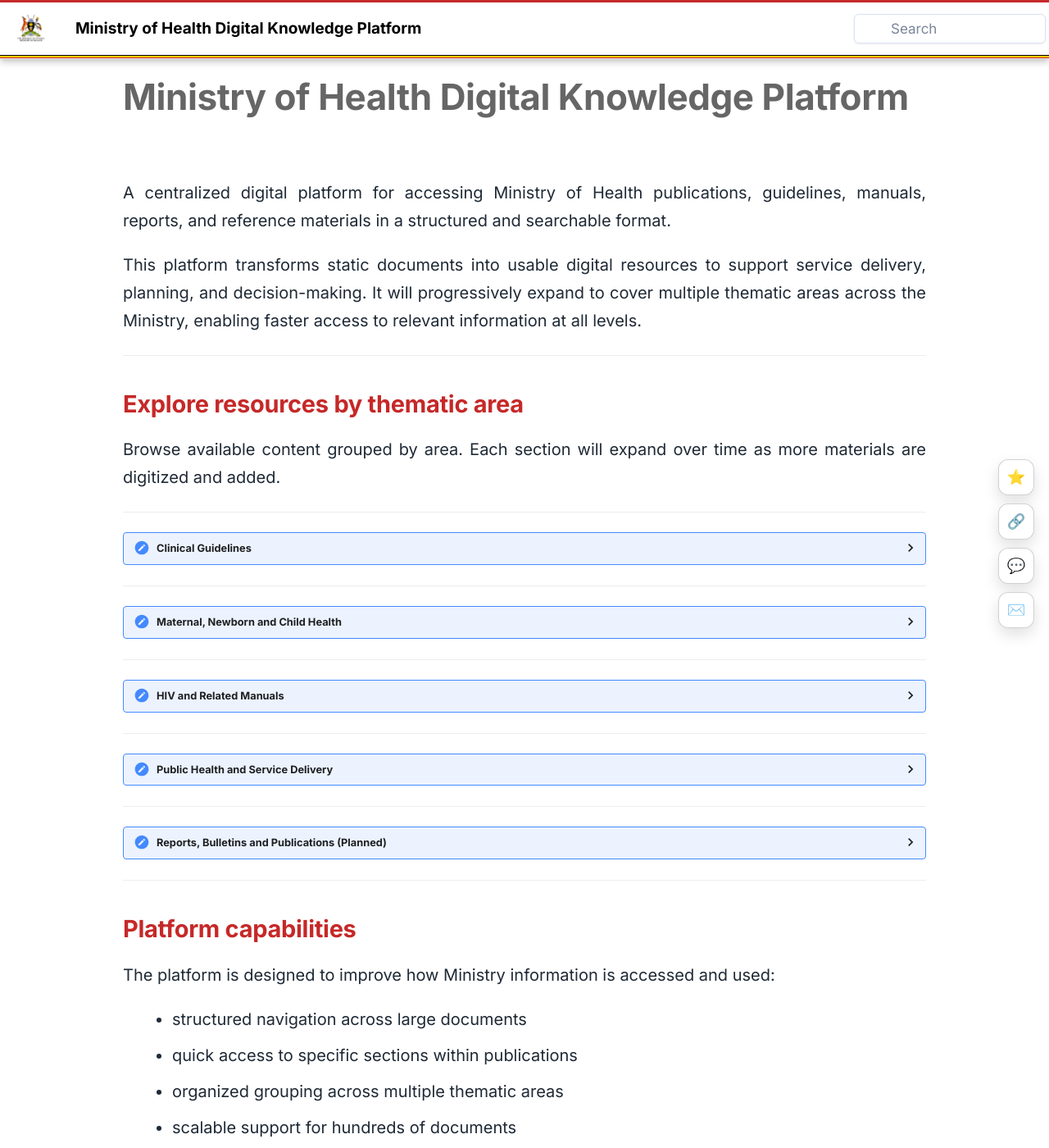
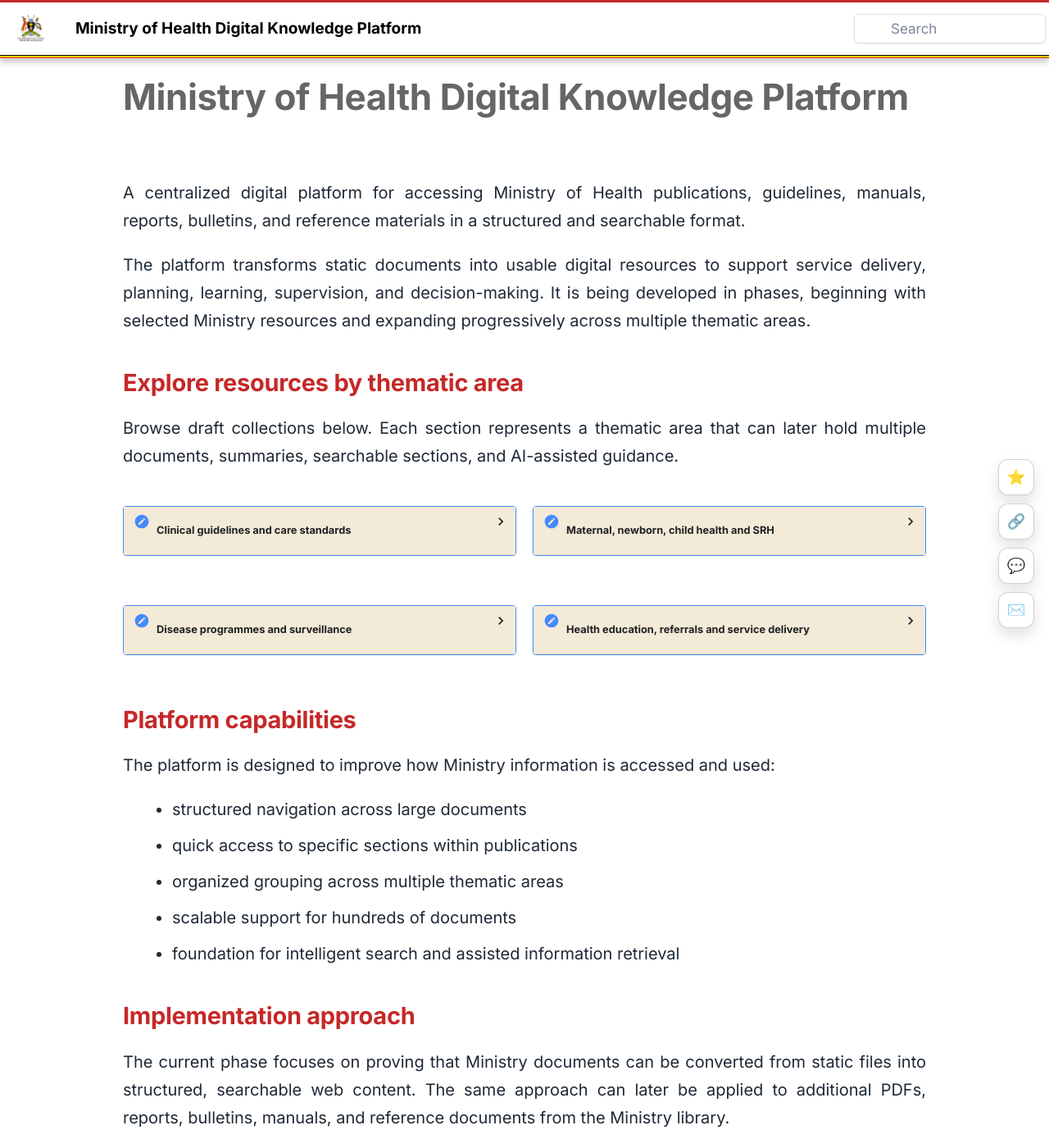
Before and after one commit to mohuganda/digital-guidelines-and-documentation, an MkDocs documentation site: the page built from docs/index.md, in a window 1280 px wide and 1400 px high. Shown: the whole window at 82% size. Built offline with MkDocs 1.6.1 and Material for MkDocs 9.7.7, drawn with Linux system fonts in a browser that asks for light colours; some of the changed text lies outside the part shown.

Commit message:
Improve mobile responsiveness and landing page card behaviour

```diff
--- a/docs/index.md
+++ b/docs/index.md
@@ -6,129 +6,97 @@
 
 # Ministry of Health Digital Knowledge Platform
 
-A centralized digital platform for accessing Ministry of Health publications, guidelines, manuals, reports, and reference materials in a structured and searchable format.
+A centralized digital platform for accessing Ministry of Health publications, guidelines, manuals, reports, bulletins, and reference materials in a structured and searchable format.
 
-This platform transforms static documents into usable digital resources to support service delivery, planning, and decision-making. It will progressively expand to cover multiple thematic areas across the Ministry, enabling faster access to relevant information at all levels.
-
----
+The platform transforms static documents into usable digital resources to support service delivery, planning, learning, supervision, and decision-making. It is being developed in phases, beginning with selected Ministry resources and expanding progressively across multiple thematic areas.
 
 ## Explore resources by thematic area
 
-Browse available content grouped by area. Each section will expand over time as more materials are digitized and added.
+Browse draft collections below. Each section represents a thematic area that can later hold multiple documents, summaries, searchable sections, and AI-assisted guidance.
 
----
+<div class="landing-grid">
 
-<details>
-<summary><strong>Clinical Guidelines</strong></summary>
+<details class="landing-card">
+<summary>Clinical guidelines and care standards</summary>
 
 <ul class="doc-list">
-
   <li>
     <strong><a href="chapters_split/00/00-00-overview/">Uganda Clinical Guidelines 2023</a></strong><br>
-    National guidance for diagnosis and management of common health conditions across all levels of care.
+    Digitized national guidance for management of common health conditions. This is the first fully structured document currently available on the platform.
   </li>
-
   <li>
     <strong>Uganda Clinical Guidelines 2016</strong><br>
-    Previous edition retained for reference and comparison where needed.
+    Earlier edition to support comparison, historical reference, and future content migration.
   </li>
-
+  <li>
+    <strong>Essential Maternal and Neonatal Core Clinical Guidelines</strong><br>
+    Maternal and newborn care guidance suitable for future digitization under the clinical reference collection.
+  </li>
 </ul>
 
 </details>
 
----
-
-<details>
-<summary><strong>Maternal, Newborn and Child Health</strong></summary>
+<details class="landing-card">
+<summary>Maternal, newborn, child health and SRH</summary>
 
 <ul class="doc-list">
-
   <li>
-    <strong>Essential Maternal and Neonatal Clinical Guidelines</strong><br>
-    Core guidance supporting maternal and newborn care services.
+    <strong>Essential Maternal and Newborn Clinical Guidelines for Uganda, July 2023</strong><br>
+    Recent maternal and newborn care guidance identified for future conversion into a structured digital format.
   </li>
-
   <li>
-    <strong>Maternal and Newborn Clinical Guidelines – July 2023</strong><br>
-    Updated national guidance aligned to current priorities.
+    <strong>Essential Maternal and Newborn Clinical Care Guidelines for Uganda, October 2021</strong><br>
+    Earlier maternal and newborn reference document that may support version comparison and continuity of guidance.
   </li>
-
   <li>
-    <strong>Maternal and Newborn Clinical Guidelines – October 2021</strong><br>
-    Earlier edition for continuity and reference.
+    <strong>Provider Initiated HIV Counselling and Testing in Clinical Settings</strong><br>
+    Counselling and testing reference material that can support HIV, SRH, and service delivery guidance.
   </li>
-
 </ul>
 
 </details>
 
----
-
-<details>
-<summary><strong>HIV and Related Manuals</strong></summary>
+<details class="landing-card">
+<summary>Disease programmes and surveillance</summary>
 
 <ul class="doc-list">
-
   <li>
-    <strong>The HIV Clinical Manual</strong><br>
-    Reference manual supporting HIV prevention, treatment, and care.
+    <strong>Malaria Bulletin</strong><br>
+    Routine programme bulletin that can demonstrate how the platform will support searchable reports and periodic public health updates.
   </li>
-
   <li>
-    <strong>Provider-Initiated HIV Counselling and Testing</strong><br>
-    Guidance for integrating HIV testing into routine clinical services.
+    <strong>TB and Leprosy Strategy</strong><br>
+    Disease programme strategy document suitable for future structured access, search, and AI-assisted retrieval.
   </li>
-
+  <li>
+    <strong>Improving the prevention, diagnosis and clinical management of sepsis</strong><br>
+    Technical reference document that can support clinical care, quality improvement, and emergency response use cases.
+  </li>
 </ul>
 
 </details>
 
----
-
-<details>
-<summary><strong>Public Health and Service Delivery</strong></summary>
+<details class="landing-card">
+<summary>Health education, referrals and service delivery</summary>
 
 <ul class="doc-list">
-
   <li>
-    <strong>Clinical Management of Sepsis</strong><br>
-    Guidance for early detection and management of sepsis.
+    <strong>Referral Pathway</strong><br>
+    Service delivery reference material that can be digitized to support quick access to referral guidance and related processes.
   </li>
-
   <li>
-    <strong>Obstetric Fistula: Clinical and Programme Guidance</strong><br>
-    Specialized guidance for management and programme response.
+    <strong>Life Skills Flier</strong><br>
+    Health education material that can demonstrate how shorter public-facing documents may be organized and searched.
   </li>
-
+  <li>
+    <strong>Parenting Resource</strong><br>
+    Community and family health material that can support future expansion beyond technical guidelines.
+  </li>
 </ul>
 
 </details>
 
----
-
-<details>
-<summary><strong>Reports, Bulletins and Publications (Planned)</strong></summary>
-
-<ul class="doc-list">
-
-  <li>
-    Routine surveillance bulletins, programme reports, and Ministry publications.
-  </li>
-
-  <li>
-    National and sub-national performance reports and analytical summaries.
-  </li>
-
-  <li>
-    Technical briefs and reference materials across Ministry programmes.
-  </li>
-
-</ul>
-
-</details>
-
----
+</div>
 
 ## Platform capabilities
 
@@ -140,12 +108,20 @@
 - scalable support for hundreds of documents
 - foundation for intelligent search and assisted information retrieval
 
----
+## Implementation approach
+
+The current phase focuses on proving that Ministry documents can be converted from static files into structured, searchable web content. The same approach can later be applied to additional PDFs, reports, bulletins, manuals, and reference documents from the Ministry library.
+
+The platform will support three levels of use:
+
+- **Browse:** users navigate content by thematic area and document structure.
+- **Search:** users find terms, sections, and related guidance faster than in static PDFs.
+- **Ask:** users query approved content through an AI-assisted interface with references back to source documents.
 
 ## Important notes
 
 !!! note "Use of content"
-    This platform provides a digital representation of Ministry of Health publications to improve accessibility and usability. It does not replace official documents or approved dissemination processes.
+    This platform provides a digital representation of Ministry of Health publications to improve accessibility and usability. It does not replace official documents, approval processes, or formal dissemination channels.
 
 !!! note "Future development"
-    The platform will continue to expand in both content and functionality, including advanced search and intelligent assistance to support information discovery and use.
+    The platform will continue to expand in both content and functionality, including improved document coverage, better mobile presentation, and intelligent assistance to support information discovery and use.
--- a/docs/stylesheets/extra.css
+++ b/docs/stylesheets/extra.css
@@ -692,6 +692,84 @@
   margin-bottom: 0.2rem;
 }
 
+/* =========================================================
+   LANDING PAGE RESOURCE GRID
+   Cream MoH-style cards, 2 by 2 on desktop
+   ========================================================= */
+
+.landing-grid {
+  display: grid;
+  grid-template-columns: repeat(2, minmax(0, 1fr));
+  gap: 1rem;
+  margin: 1.2rem 0 2rem 0;
+}
+
+.landing-card {
+  border: 1px solid #e2d7bd;
+  border-radius: 10px;
+  background: #f7f1e4;
+  box-shadow: 0 1px 2px rgba(0, 0, 0, 0.04);
+  overflow: hidden;
+}
+
+.landing-card summary {
+  cursor: pointer;
+  padding: 0.9rem 1rem;
+  font-weight: 700;
+  color: #202124;
+  background: #f3ead8;
+  border-bottom: 1px solid #e2d7bd;
+}
+
+.landing-card[open] summary {
+  border-bottom: 1px solid #e2d7bd;
+}
+
+.landing-card .doc-list {
+  margin: 0;
+  padding: 1rem 1.2rem 1rem 1.5rem;
+}
+
+.landing-card .doc-list li {
+  margin-bottom: 0.85rem;
+  line-height: 1.5;
+}
+
+.landing-card .doc-list li:last-child {
+  margin-bottom: 0;
+}
+
+.landing-card a {
+  font-weight: 700;
+}
+
+@media screen and (max-width: 768px) {
+  .landing-grid {
+    grid-template-columns: 1fr;
+    gap: 0.8rem;
+  }
+
+  .landing-card summary {
+    padding: 0.75rem 0.85rem;
+    font-size: 0.9rem;
+  }
+
+  .landing-card .doc-list {
+    padding: 0.85rem 1rem 0.85rem 1.25rem;
+  }
+
+  .landing-card .doc-list li {
+    font-size: 0.88rem !important;
+    margin-bottom: 0.65rem;
+  }
+  .landing-grid {
+  align-items: start;
+}
+
+.landing-card {
+  min-height: auto;
+}
+}
 
 /* =========================================================
    16. FOOTER CONTROL
@@ -701,14 +779,15 @@
    If needed later, hide footer only on homepage using
    page-specific template logic or JS. */
 
-   /* =========================================================
+  /* =========================================================
    17. MOBILE RESPONSIVENESS PATCH
-   Fix phone rendering, drawer behaviour, headings and spacing
+   Phone rendering, drawer behaviour, headings, spacing,
+   landing cards and tables
    ========================================================= */
 
 @media screen and (max-width: 768px) {
 
-  /* Let MkDocs/Material control the mobile layout naturally */
+  /* Let Material handle mobile layout without desktop constraints */
   .md-grid,
   .md-main__inner,
   .md-content,
@@ -719,63 +798,98 @@
   }
 
   .md-content__inner {
-    padding: 1rem 1.1rem 2rem 1.1rem !important;
+    padding: 1rem 1rem 2rem 1rem !important;
   }
 
-  /* Stop desktop sidebar widths from affecting mobile */
-  .md-sidebar--primary,
-  .md-sidebar--secondary {
-    width: auto !important;
+  .md-main {
+    overflow-x: hidden !important;
   }
 
-  /* Hide right-side TOC on mobile */
+  /* Hide right-side page TOC on mobile */
   .md-sidebar--secondary {
     display: none !important;
   }
 
-  /* Mobile typography */
+  /* Primary drawer should remain Material-like but not too wide */
+  .md-sidebar--primary {
+    position: fixed !important;
+    width: 82vw !important;
+    max-width: 330px !important;
+  }
+
+  .md-sidebar--primary .md-sidebar__scrollwrap {
+    width: 100% !important;
+    max-width: 330px !important;
+  }
+
+  /* Mobile drawer typography */
+  .md-nav--primary .md-nav__title {
+    font-size: 0.85rem !important;
+    line-height: 1.3 !important;
+    padding: 0.8rem 1rem !important;
+  }
+
+  .md-nav--primary .md-nav__item {
+    font-size: 0.9rem !important;
+  }
+
+  .md-nav--primary .md-nav__link {
+    padding-top: 0.45rem !important;
+    padding-bottom: 0.45rem !important;
+    line-height: 1.35 !important;
+  }
+
+  /* General mobile typography */
   body,
   .md-typeset {
     font-size: 15px !important;
     line-height: 1.55 !important;
+    overflow-wrap: break-word !important;
+    word-break: normal !important;
   }
 
-  /* Very important: do not justify text on phones */
+  /* Do not justify paragraphs on phones */
   .md-typeset p {
     text-align: left !important;
-    font-size: 1rem !important;
-    line-height: 1.6 !important;
-    margin-bottom: 0.9rem !important;
+    font-size: 0.95rem !important;
+    line-height: 1.55 !important;
+    margin-bottom: 0.8rem !important;
   }
 
   .md-typeset li {
-    font-size: 1rem !important;
-    line-height: 1.55 !important;
-    margin-bottom: 0.35rem !important;
+    font-size: 0.95rem !important;
+    line-height: 1.5 !important;
+    margin-bottom: 0.3rem !important;
+  }
+
+  .md-typeset ul,
+  .md-typeset ol {
+    margin-top: 0.5rem !important;
+    margin-bottom: 0.8rem !important;
   }
 
   /* Mobile heading scale */
   .md-typeset h1 {
-    font-size: 1.75rem !important;
+    font-size: 1.65rem !important;
     line-height: 1.18 !important;
     margin-top: 0.8rem !important;
-    margin-bottom: 1rem !important;
+    margin-bottom: 0.9rem !important;
     word-break: normal !important;
     overflow-wrap: normal !important;
   }
 
   .md-typeset h2 {
-    font-size: 1.35rem !important;
+    font-size: 1.25rem !important;
     line-height: 1.25 !important;
-    margin-top: 1.7rem !important;
-    margin-bottom: 0.8rem !important;
+    margin-top: 1.6rem !important;
+    margin-bottom: 0.75rem !important;
   }
 
   .md-typeset h3 {
-    font-size: 1.12rem !important;
+    font-size: 1.08rem !important;
     line-height: 1.3 !important;
-    margin-top: 1.25rem !important;
-    margin-bottom: 0.6rem !important;
+    margin-top: 1.2rem !important;
+    margin-bottom: 0.55rem !important;
   }
 
   .md-typeset h4,
@@ -783,42 +897,87 @@
   .md-typeset h6 {
     font-size: 1rem !important;
     line-height: 1.35 !important;
+    margin-top: 1rem !important;
+    margin-bottom: 0.45rem !important;
   }
 
-  /* Homepage hero should not behave like desktop */
+  /* Homepage landing text */
   .landing-hero {
     max-width: 100% !important;
-    margin: 0.5rem 0 1.5rem 0 !important;
+    margin: 0.5rem 0 1.4rem 0 !important;
     text-align: left !important;
   }
 
   .landing-hero h1 {
-    font-size: 1.85rem !important;
+    font-size: 1.65rem !important;
     line-height: 1.18 !important;
-    margin-bottom: 1rem !important;
+    margin-bottom: 0.9rem !important;
   }
 
   .landing-hero p {
-    font-size: 1rem !important;
-    line-height: 1.6 !important;
+    font-size: 0.95rem !important;
+    line-height: 1.55 !important;
     text-align: left !important;
   }
 
-  /* Prevent large tables from breaking mobile layout */
+  /* Landing page 2-column cards should become one column */
+  .landing-grid {
+    display: grid !important;
+    grid-template-columns: 1fr !important;
+    gap: 0.85rem !important;
+    margin: 1rem 0 1.5rem 0 !important;
+  }
+
+  .landing-card {
+    width: 100% !important;
+    min-height: auto !important;
+    margin: 0 !important;
+  }
+
+  .landing-card summary {
+    padding: 0.75rem 0.85rem !important;
+    font-size: 0.88rem !important;
+    line-height: 1.35 !important;
+  }
+
+  .landing-card .doc-list {
+    padding: 0.8rem 1rem 0.8rem 1.25rem !important;
+  }
+
+  .landing-card .doc-list li {
+    font-size: 0.9rem !important;
+    line-height: 1.45 !important;
+    margin-bottom: 0.65rem !important;
+  }
+
+  /* Notes/admonitions should be compact */
+  .md-typeset .admonition,
+  .md-typeset details {
+    font-size: 0.9rem !important;
+  }
+
+  .md-typeset .admonition-title,
+  .md-typeset summary {
+    font-size: 0.9rem !important;
+  }
+
+  /* Prevent wide tables from breaking mobile layout */
   .md-typeset table {
     display: block !important;
     width: 100% !important;
     overflow-x: auto !important;
     white-space: normal !important;
-    font-size: 0.85rem !important;
+    font-size: 0.82rem !important;
   }
 
   .md-typeset table th,
   .md-typeset table td {
-    min-width: 120px;
+    min-width: 110px !important;
+    padding: 0.55rem 0.6rem !important;
+    vertical-align: top !important;
   }
 
-  /* Images must never overflow the phone width */
+  /* Images must never overflow phone width */
   .md-typeset img {
     max-width: 100% !important;
     height: auto !important;
@@ -826,17 +985,17 @@
 
   /* Chapter banners should collapse cleanly */
   .chapter-banner {
-    padding: 1rem 1.2rem !important;
-    gap: 0.8rem !important;
+    padding: 1rem 1.1rem !important;
+    gap: 0.75rem !important;
     margin-bottom: 1.2rem !important;
   }
 
   .chapter-number {
-    font-size: 2.8rem !important;
+    font-size: 2.6rem !important;
   }
 
   .chapter-title {
-    font-size: 1.5rem !important;
+    font-size: 1.4rem !important;
     line-height: 1.15 !important;
   }
 
@@ -846,14 +1005,14 @@
   }
 
   .disease-title {
-    font-size: 1.45rem !important;
+    font-size: 1.35rem !important;
     line-height: 1.25 !important;
   }
 
   .disease-icd {
     display: block !important;
-    font-size: 1rem !important;
-    margin-top: 0.4rem !important;
+    font-size: 0.95rem !important;
+    margin-top: 0.35rem !important;
   }
 
   /* Hide floating action buttons on mobile */
@@ -861,40 +1020,9 @@
     display: none !important;
   }
 
-  /* Notes/admonitions should be compact */
-  .md-typeset .admonition,
-  .md-typeset details {
-    font-size: 0.95rem !important;
-  }
-
-  .md-typeset .admonition-title,
-  .md-typeset summary {
-    font-size: 0.95rem !important;
-  }
-
   /* Reduce bottom navigation weight on phones */
   .md-footer__inner {
     padding: 0.8rem 1rem !important;
-  }
-
-    /* Ensure mobile drawer behaves like Material default */
-  .md-sidebar--primary {
-    position: fixed !important;
-    width: 12.1rem !important;
-    max-width: 85vw !important;
-  }
-
-  .md-sidebar--primary .md-sidebar__scrollwrap {
-    width: 100% !important;
-  }
-
-  .md-main {
-    overflow-x: hidden !important;
-  }
-
-  .md-typeset {
-    overflow-wrap: break-word !important;
-    word-break: normal !important;
   }
 }
 
@@ -903,29 +1031,45 @@
 @media screen and (max-width: 420px) {
 
   .md-content__inner {
-    padding-left: 0.9rem !important;
-    padding-right: 0.9rem !important;
+    padding-left: 0.85rem !important;
+    padding-right: 0.85rem !important;
   }
 
   .md-typeset h1,
   .landing-hero h1 {
-    font-size: 1.55rem !important;
+    font-size: 1.45rem !important;
+    line-height: 1.18 !important;
   }
 
   .md-typeset h2 {
-    font-size: 1.22rem !important;
+    font-size: 1.15rem !important;
   }
 
   .md-typeset h3 {
-    font-size: 1.05rem !important;
+    font-size: 1rem !important;
+  }
+
+  body,
+  .md-typeset {
+    font-size: 14px !important;
+  }
+
+  .md-typeset p,
+  .md-typeset li {
+    font-size: 0.9rem !important;
   }
 
   .md-header__title {
-    font-size: 0.78rem !important;
+    font-size: 0.76rem !important;
   }
 
   .md-header__button.md-logo img,
   .md-header__button.md-logo svg {
-    height: 1.55rem !important;
+    height: 1.45rem !important;
+  }
+
+  .md-sidebar--primary {
+    width: 84vw !important;
+    max-width: 315px !important;
   }
 }
```
